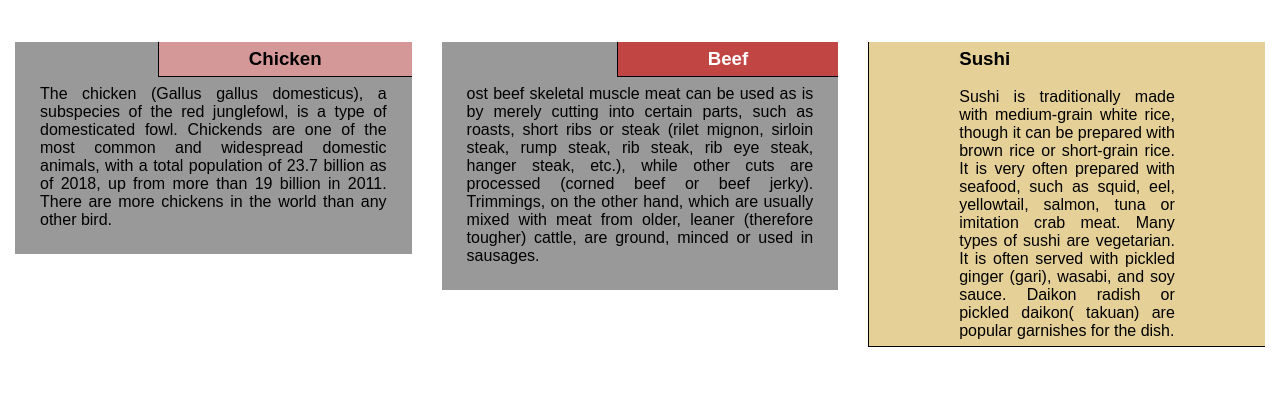
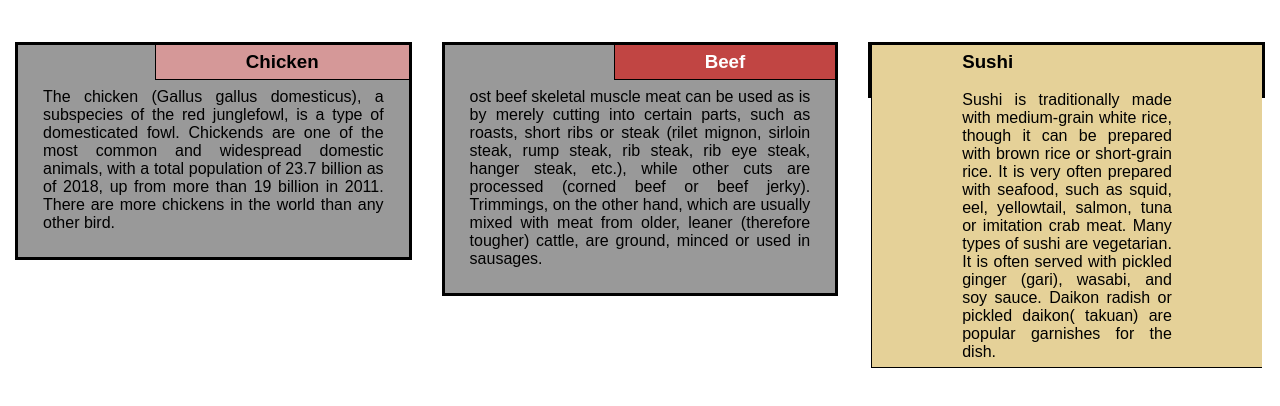
Before and after one commit to kimsumin411/module2-solution, a plain HTML site: page index.html in a window 1280 px wide. Shown: the part 40-446 px from the top of the page. Drawn offline with Linux system fonts and the light colour scheme.

Commit message:
Update style.css

```diff
--- a/css/style.css
+++ b/css/style.css
@@ -24,7 +24,7 @@ body{
   background-color: #999999;
   margin: 15px;
   padding: 25px;
-  broder: 3px solid #000;
+  border: 3px solid #000;
 }
 
 .item p{
```
